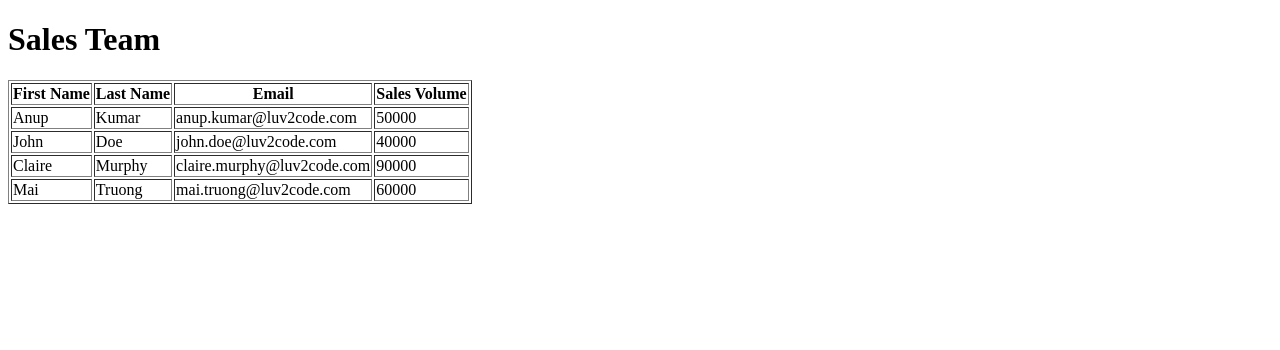
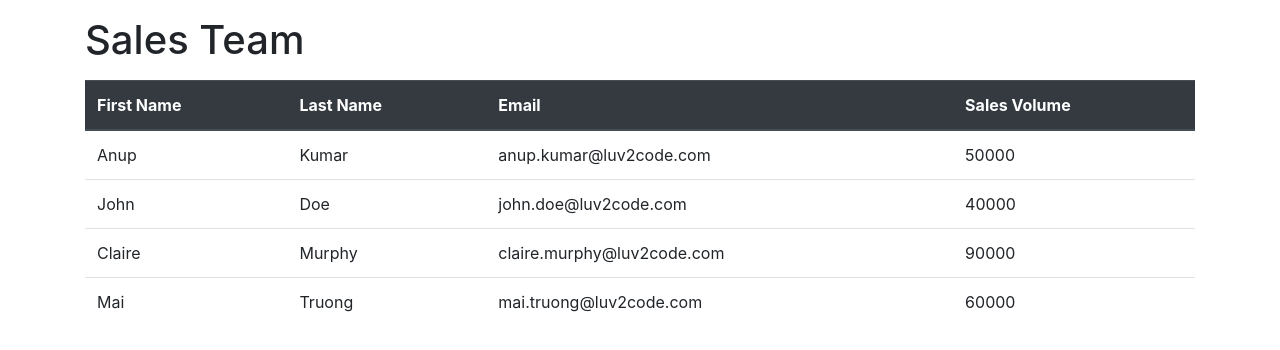
Before and after one commit to AsteRons/Angular-learning, an Angular app in the folder sales-project/: page / in a window 1280 px wide. Shown: the top 350 px of the page. Built offline with nearby package versions, Linux system fonts and the light colour scheme.

Commit message:
Integrating Angular and Bootstrap CSS - Write Some Code

```diff
--- a/sales-project/src/app/app.component.html
+++ b/sales-project/src/app/app.component.html
@@ -1,6 +1,5 @@
-<h1>Sales Team</h1>
+<div class="container">
+  <h1 class="mt-3 mb-3">Sales Team</h1>
 
-
-<app-sales-person-list>
-
-</app-sales-person-list>
+  <app-sales-person-list></app-sales-person-list>
+</div>
--- a/sales-project/src/app/sales-person-list/sales-person-list.component.html
+++ b/sales-project/src/app/sales-person-list/sales-person-list.component.html
@@ -1,6 +1,5 @@
-<table border="1">
-
-    <thead>
+<table class="table table-hover">
+    <thead class="thead-dark">
         <tr>
             <th>First Name</th>
             <th>Last Name</th>
@@ -16,7 +15,5 @@
             <td>{{ tempSalesPerson.email }}</td>
             <td>{{ tempSalesPerson.salesVolume }}</td>
         </tr>
-
     </tbody>
-
 </table>
--- a/sales-project/src/index.html
+++ b/sales-project/src/index.html
@@ -2,12 +2,26 @@
 <html lang="en">
 <head>
   <meta charset="utf-8">
+
+  <meta name="viewport" content="width=device-width, initial-scale=1, shrink-to-fit=no">
+
+  <!-- Bootstrap CSS -->
+  <link rel="stylesheet" href="https://stackpath.bootstrapcdn.com/bootstrap/4.5.2/css/bootstrap.min.css" integrity="sha384-JcKb8q3iqJ61gNV9KGb8thSsNjpSL0n8PARn9HuZOnIxN0hoP+VmmDGMN5t9UJ0Z" crossorigin="anonymous">
+
+
+
   <title>SalesProject</title>
   <base href="/">
-  <meta name="viewport" content="width=device-width, initial-scale=1">
   <link rel="icon" type="image/x-icon" href="favicon.ico">
 </head>
 <body>
   <app-root></app-root>
+
+
+    <!-- Optional JavaScript -->
+    <!-- jQuery first, then Popper.js, then Bootstrap JS -->
+    <script src="https://code.jquery.com/jquery-3.5.1.slim.min.js" integrity="sha384-DfXdz2htPH0lsSSs5nCTpuj/zy4C+OGpamoFVy38MVBnE+IbbVYUew+OrCXaRkfj" crossorigin="anonymous"></script>
+    <script src="https://cdn.jsdelivr.net/npm/popper.js@1.16.1/dist/umd/popper.min.js" integrity="sha384-9/reFTGAW83EW2RDu2S0VKaIzap3H66lZH81PoYlFhbGU+6BZp6G7niu735Sk7lN" crossorigin="anonymous"></script>
+    <script src="https://stackpath.bootstrapcdn.com/bootstrap/4.5.2/js/bootstrap.min.js" integrity="sha384-B4gt1jrGC7Jh4AgTPSdUtOBvfO8shuf57BaghqFfPlYxofvL8/KUEfYiJOMMV+rV" crossorigin="anonymous"></script>
 </body>
 </html>
```
